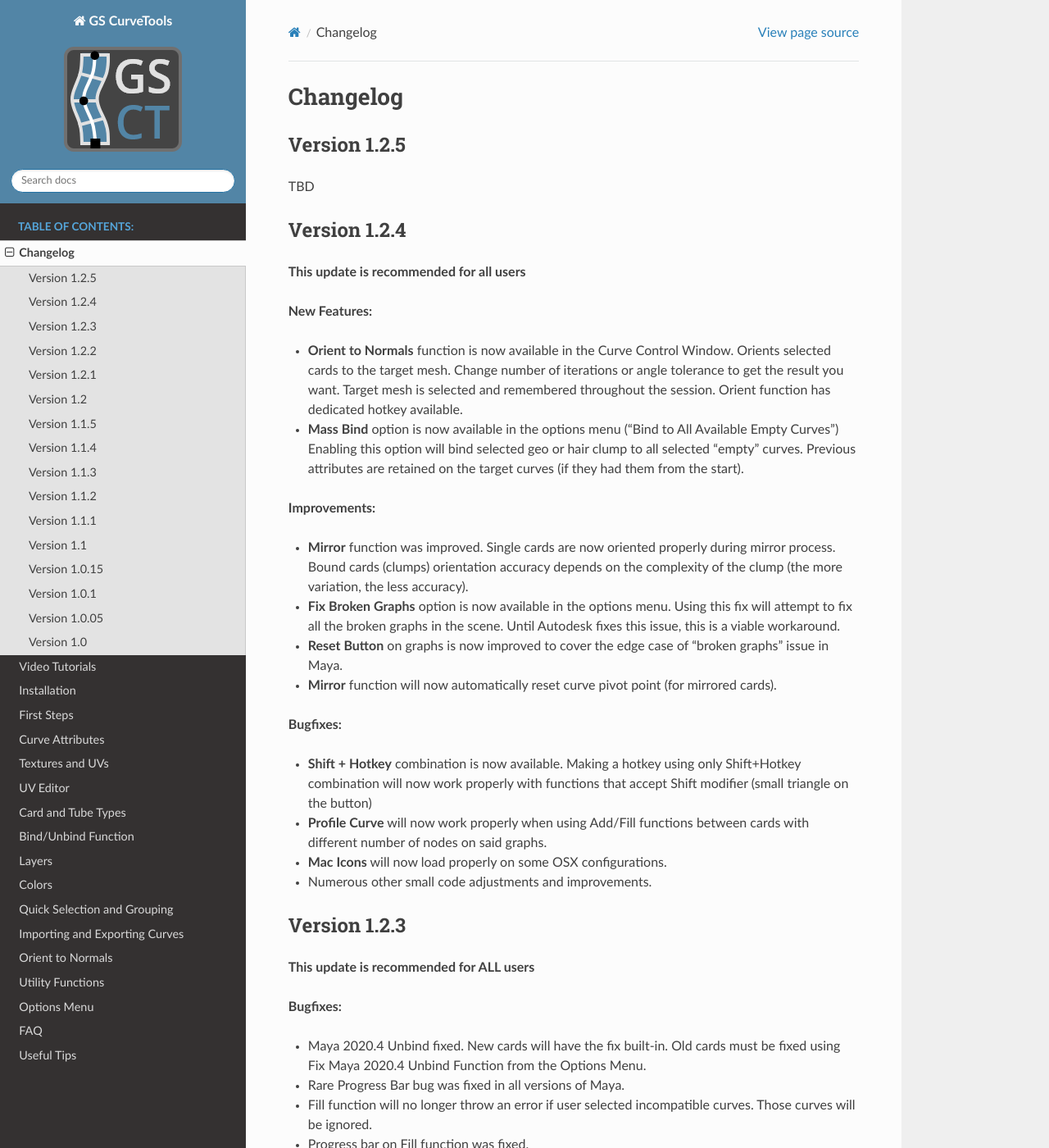
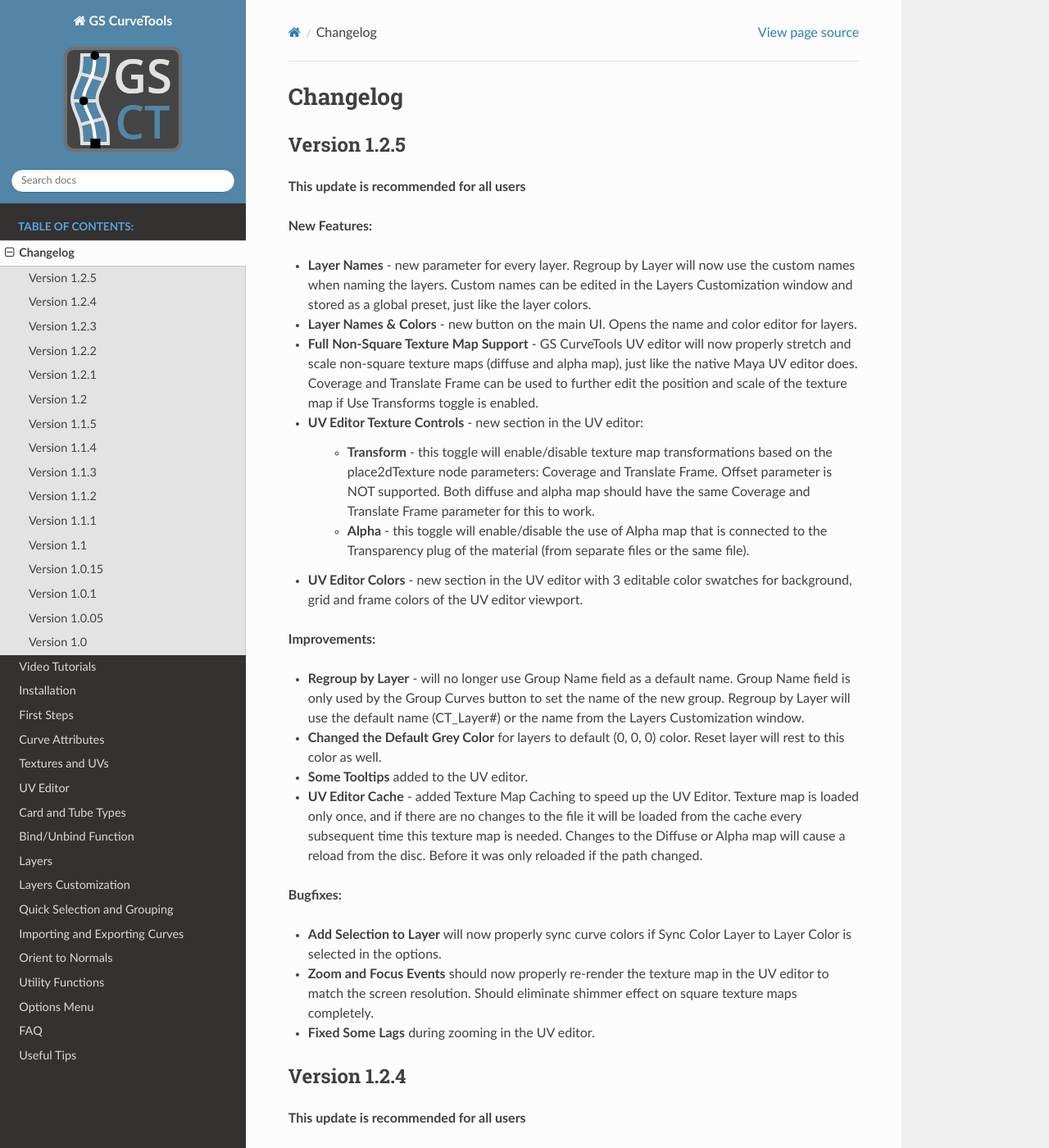
Before and after one commit to Video-Nomad/gs-curvetools-docs, a Sphinx documentation site: the page built from docs/source/changelog.rst, in a window 1280 px wide and 1400 px high. Shown: the whole window at 82% size. Built offline with Sphinx 7.4.7 and the Read the Docs theme 2.0.0, drawn with Linux system fonts in a browser that asks for light colours; pages that are not in the unit, such as notebooks, are missing from menus.

Commit message:
Update v1.2.5

```diff
--- a/docs/source/changelog.rst
+++ b/docs/source/changelog.rst
@@ -7,7 +7,32 @@ Changelog
 Version 1.2.5
 ^^^^^^^^^^^^^
 
-TBD
+**This update is recommended for all users**
+
+**New Features:**
+
+- **Layer Names** - new parameter for every layer. Regroup by Layer will now use the custom names when naming the layers. Custom names can be edited in the Layers Customization window and stored as a global preset, just like the layer colors.
+- **Layer Names & Colors** - new button on the main UI. Opens the name and color editor for layers.
+- **Full Non-Square Texture Map Support** - GS CurveTools UV editor will now properly stretch and scale non-square texture maps (diffuse and alpha map), just like the native Maya UV editor does. Coverage and Translate Frame can be used to further edit the position and scale of the texture map if Use Transforms toggle is enabled.
+- **UV Editor Texture Controls** - new section in the UV editor:
+
+    - **Transform** - this toggle will enable/disable texture map transformations based on the place2dTexture node parameters: Coverage and Translate Frame. Offset parameter is NOT supported. Both diffuse and alpha map should have the same Coverage and Translate Frame parameter for this to work.
+    - **Alpha** - this toggle will enable/disable the use of Alpha map that is connected to the Transparency plug of the material (from separate files or the same file).
+
+- **UV Editor Colors** - new section in the UV editor with 3 editable color swatches for background, grid and frame colors of the UV editor viewport.
+
+**Improvements:**
+
+- **Regroup by Layer** - will no longer use Group Name field as a default name. Group Name field is only used by the Group Curves button to set the name of the new group. Regroup by Layer will use the default name (CT_Layer#) or the name from the Layers Customization window.
+- **Changed the Default Grey Color** for layers to default (0, 0, 0) color. Reset layer will rest to this color as well.
+- **Some Tooltips** added to the UV editor.
+- **UV Editor Cache** - added Texture Map Caching to speed up the UV Editor. Texture map is loaded only once, and if there are no changes to the file it will be loaded from the cache every subsequent time this texture map is needed. Changes to the Diffuse or Alpha map will cause a reload from the disc. Before it was only reloaded if the path changed.
+
+**Bugfixes:**
+
+- **Add Selection to Layer** will now properly sync curve colors if Sync Color Layer to Layer Color is selected in the options.
+- **Zoom and Focus Events** should now properly re-render the texture map in the UV editor to match the screen resolution. Should eliminate shimmer effect on square texture maps completely.
+- **Fixed Some Lags** during zooming in the UV editor.
 
 Version 1.2.4
 ^^^^^^^^^^^^^
--- a/docs/source/index.rst
+++ b/docs/source/index.rst
@@ -90,7 +90,7 @@ Supported Platforms
 	Card and Tube Types <cards-and-tubes>
 	Bind/Unbind Function <bind-unbind>
 	Layers <layers>
-	Colors <colors>
+	Layers Customization <layers-customization>
 	Quick Selection and Grouping <selection>
 	Importing and Exporting Curves <import-export>
 	Orient to Normals <orient-to-normals>
```
Also changed, not shown: docs/source/layers-customization.rst (renamed from docs/source/colors.rst, +15 -12 lines), docs/source/uv-editor.rst (+52 -0 lines), docs/source/images/coverage_translateframe.png (added), docs/source/images/layers_customization_window.png (added), docs/source/images/place2dtexture_node.png (added), docs/source/images/uv_editor/options_menu.png (added), docs/source/images/uv_editor/uv_editor_window.png.
